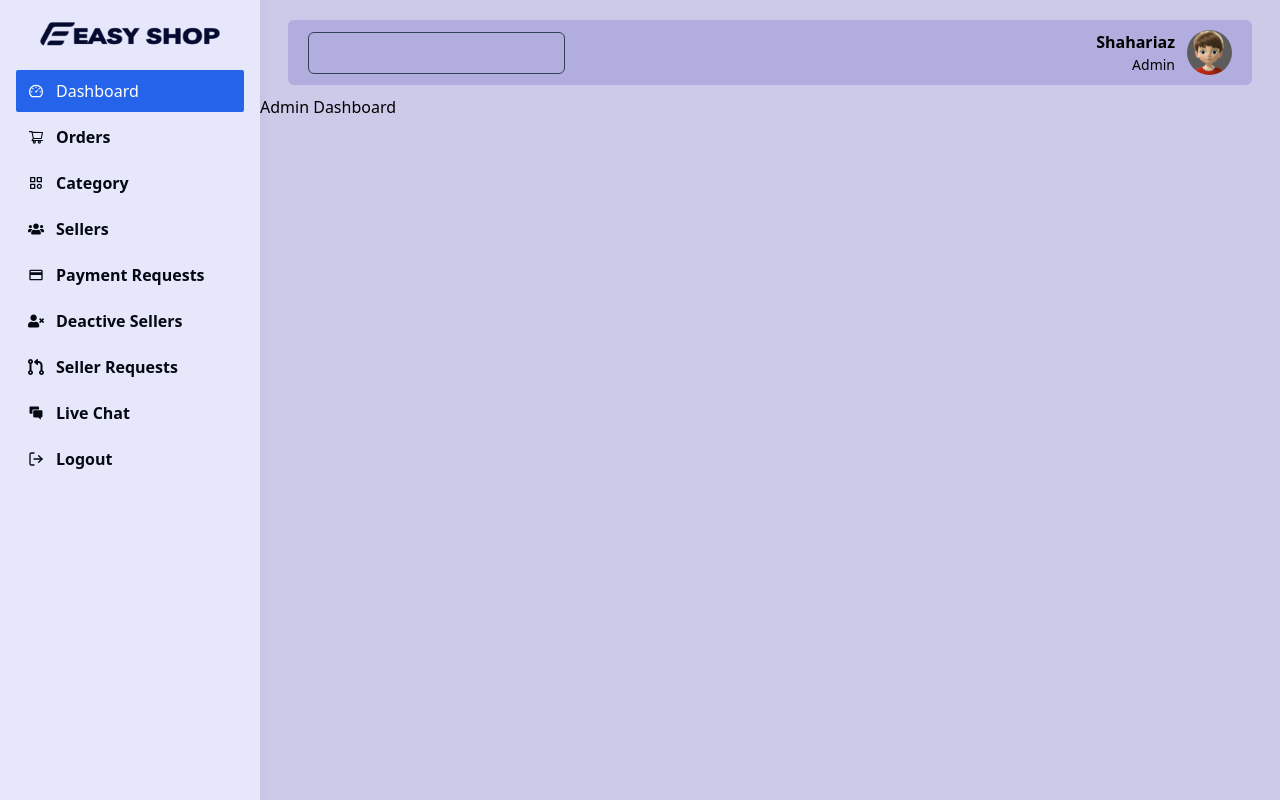
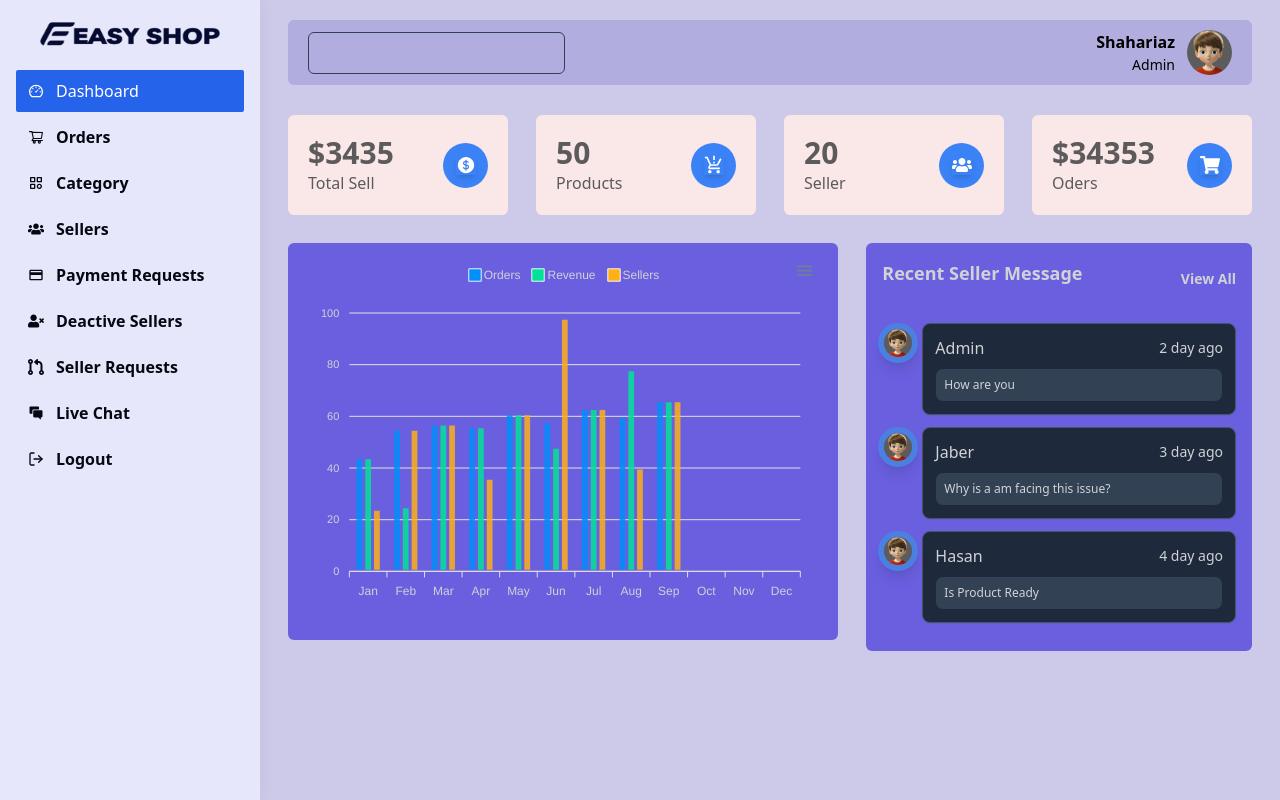
Before and after one commit to shahariaz/Multi-Vendor-Ecommerce-Frontend, a React (Vite) app in the folder dashboard/: page /admin/dashboard in a window 1280 px wide. Built offline with nearby package versions, Linux system fonts and the light colour scheme.

Commit message:
chart and chat view added in admin dashboard

```diff
--- a/dashboard/src/views/admin/AdminDashboard.jsx
+++ b/dashboard/src/views/admin/AdminDashboard.jsx
@@ -1,9 +1,222 @@
-import React from "react";
-
+import { FaUsers } from "react-icons/fa";
+import { HiCurrencyDollar } from "react-icons/hi2";
+import { FaShoppingCart } from "react-icons/fa";
+import Chart from "react-apexcharts";
+import { MdOutlineProductionQuantityLimits } from "react-icons/md";
+import { Link } from "react-router-dom";
 export default function AdminDashboard() {
+  const state = {
+    series: [
+      {
+        name: "Orders",
+        data: [44, 55, 57, 56, 61, 58, 63, 60, 66],
+      },
+      {
+        name: "Revenue",
+        data: [44, 25, 57, 56, 61, 48, 63, 78, 66],
+      },
+      {
+        name: "Sellers",
+        data: [24, 55, 57, 36, 61, 98, 63, 40, 66],
+      },
+    ],
+    options: {
+      color: "primary",
+      plotOptions: {
+        radius: 30,
+      },
+      chart: {
+        background: "transparent",
+        foreColor: "#d0d2d6",
+      },
+      dataLabels: {
+        enabled: false,
+      },
+      stroke: {
+        show: true,
+        curve: ["smooth", "straight", "stepline"],
+        lineCap: "butt",
+        colors: "#f0f0f0",
+        width: 3,
+        dashArray: 0,
+      },
+      xaxis: {
+        categories: [
+          "Jan",
+          "Feb",
+          "Mar",
+          "Apr",
+          "May",
+          "Jun",
+          "Jul",
+          "Aug",
+          "Sep",
+          "Oct",
+          "Nov",
+          "Dec",
+        ],
+      },
+      legend: {
+        position: "top",
+      },
+      responsive: [
+        {
+          breakpoint: 565,
+          yaxis: {
+            categories: [
+              "Jan",
+              "Feb",
+              "Mar",
+              "Apr",
+              "May",
+              "Jun",
+              "Jul",
+              "Aug",
+              "Sep",
+              "Oct",
+              "Nov",
+              "Dec",
+            ],
+          },
+          options: {
+            plotOptions: {
+              bar: {
+                horizontal: true,
+              },
+            },
+            chart: {
+              height: "550px",
+            },
+          },
+        },
+      ],
+    },
+  };
   return (
-    <div>
-      <h1>Admin Dashboard</h1>
+    <div className="px-2 md:px-7 py-5">
+      <div className="w-full grid grid-cols-1 sm:grid-cols-2 md:grid-cols-2 lg:grid-cols-4 gap-7">
+        <div className="flex justify-between items-center p-5 bg-[rgb(250,232,232)] rounded-md gap-3">
+          <div className="flex flex-col justify-start items-start text-[#5c5a5a]">
+            <h2 className="text-3xl font-bold">$3435</h2>
+            <span className="text-md font-medium">Total Sell</span>
+          </div>
+          <div className="w-[45px] h-[45px] rounded-full flex justify-center items-center text-xl bg-blue-500">
+            <HiCurrencyDollar className="shadow-md text-white" />
+          </div>
+        </div>
+        <div className="flex justify-between items-center p-5 bg-[rgb(250,232,232)] rounded-md gap-3">
+          <div className="flex flex-col justify-start items-start text-[#5c5a5a]">
+            <h2 className="text-3xl font-bold">50</h2>
+            <span className="text-md font-medium">Products</span>
+          </div>
+          <div className="w-[45px] h-[45px] rounded-full flex justify-center items-center text-xl bg-blue-500">
+            <MdOutlineProductionQuantityLimits className="shadow-md text-white" />
+          </div>
+        </div>
+        <div className="flex justify-between items-center p-5 bg-[rgb(250,232,232)] rounded-md gap-3">
+          <div className="flex flex-col justify-start items-start text-[#5c5a5a]">
+            <h2 className="text-3xl font-bold">20</h2>
+            <span className="text-md font-medium">Seller</span>
+          </div>
+          <div className="w-[45px] h-[45px] rounded-full flex justify-center items-center text-xl bg-blue-500">
+            <FaUsers className="shadow-md text-white" />
+          </div>
+        </div>
+        <div className="flex justify-between items-center p-5 bg-[rgb(250,232,232)] rounded-md gap-3">
+          <div className="flex flex-col justify-start items-start text-[#5c5a5a]">
+            <h2 className="text-3xl font-bold">$34353</h2>
+            <span className="text-md font-medium">Oders</span>
+          </div>
+          <div className="w-[45px] h-[45px] rounded-full flex justify-center items-center text-xl bg-blue-500">
+            <FaShoppingCart className="shadow-md text-white" />
+          </div>
+        </div>
+      </div>
+      <div className="w-full flex flex-wrap mt-7">
+        <div className="w-full lg:w-7/12 lg:pr-3">
+          <div className="w-full bg-[#6a5fdf] p-4  rounded-md ">
+            <Chart
+              options={state.options}
+              series={state.series}
+              type="bar"
+              height={350}
+            />
+          </div>
+        </div>
+        <div className="w-full  lg:w-5/12 lg:pl-4 lg:mt-o">
+          <div className="w-full bg-[#6a5fdf] p-4 rounded-md text-[#d0d2d6]">
+            <div className="flex justify-between items-center">
+              <h2 className="font-semibold text-lg text-[#d0d2d6] pb-3">
+                Recent Seller Message
+              </h2>
+              <Link className="font-semibold text-sm                            text-[#d0d2d6]">
+                View All
+              </Link>
+            </div>
+            <div className="flex flex-col gap-2 pt-6 text-[#d0d2d6]">
+              <ol className="relative border-[1] border-slate-600 ml-4">
+                <li className="mb-3 ml-6">
+                  <div className="flex absolute -left-5 shadow-lg justify-center items-center w-10 h-10 p-[6px] bg-[#4c7fe2] rounded-full z-10">
+                    <img
+                      className="w-full rounded-full  h-full"
+                      src="http://localhost:5173/images/admin.jpg"
+                    />
+                  </div>
+                  <div className="p-3 bg-slate-800 rounded-lg border border-slate-600 shadow-sm">
+                    <div className="flex justify-between items-center mb-2">
+                      <Link className="text-md font-normal">Admin</Link>
+                      <time className="mb-1 text-sm font-normal sm:order-last sm:mb-0">
+                        2 day ago
+                      </time>
+                    </div>
+                    <div className="p-2 text-xs font-normal bg-slate-700 rounded-lg border border-slate-800">
+                      How are you
+                    </div>
+                  </div>
+                </li>
+                <li className="mb-3 ml-6">
+                  <div className="flex absolute -left-5 shadow-lg justify-center items-center w-10 h-10 p-[6px] bg-[#4c7fe2] rounded-full z-10">
+                    <img
+                      className="w-full rounded-full  h-full"
+                      src="http://localhost:5173/images/admin.jpg"
+                    />
+                  </div>
+                  <div className="p-3 bg-slate-800 rounded-lg border border-slate-600 shadow-sm">
+                    <div className="flex justify-between items-center mb-2">
+                      <Link className="text-md font-normal">Jaber</Link>
+                      <time className="mb-1 text-sm font-normal sm:order-last sm:mb-0">
+                        3 day ago
+                      </time>
+                    </div>
+                    <div className="p-2 text-xs font-normal bg-slate-700 rounded-lg border border-slate-800">
+                      Why is a am facing this issue?
+                    </div>
+                  </div>
+                </li>
+                <li className="mb-3 ml-6">
+                  <div className="flex absolute -left-5 shadow-lg justify-center items-center w-10 h-10 p-[6px] bg-[#4c7fe2] rounded-full z-10">
+                    <img
+                      className="w-full rounded-full  h-full"
+                      src="http://localhost:5173/images/admin.jpg"
+                    />
+                  </div>
+                  <div className="p-3 bg-slate-800 rounded-lg border border-slate-600 shadow-sm">
+                    <div className="flex justify-between items-center mb-2">
+                      <Link className="text-md font-normal">Hasan</Link>
+                      <time className="mb-1 text-sm font-normal sm:order-last sm:mb-0">
+                        4 day ago
+                      </time>
+                    </div>
+                    <div className="p-2 text-xs font-normal bg-slate-700 rounded-lg border border-slate-800">
+                      Is Product Ready
+                    </div>
+                  </div>
+                </li>
+              </ol>
+            </div>
+          </div>
+        </div>
+      </div>
     </div>
   );
 }
```
